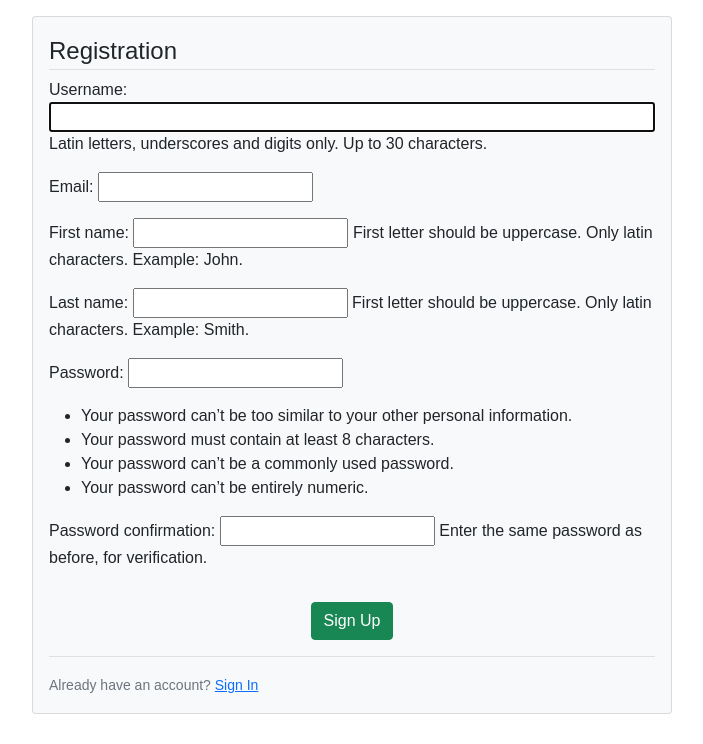
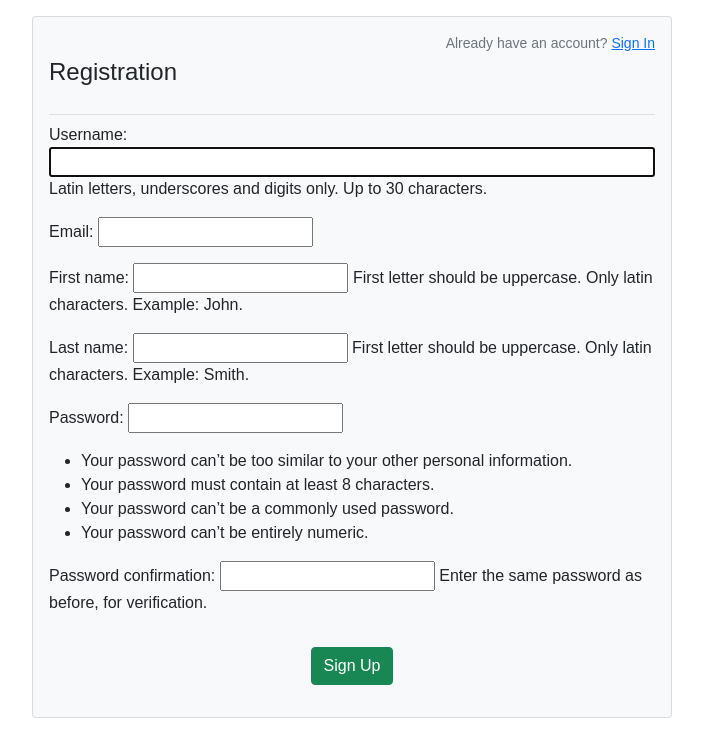
Before and after one commit to artyom-mankevich/4sem-python-labs, a Django app: page /register/ in a window 1280 px wide. Shown: the part 56-800 px from the top of the page, without its empty margins (288-991 px from the left). Run offline with Django 3.2, Linux system fonts and the light colour scheme; some libraries are stand-ins or nearby versions.

Commit message:
Moved sign up suggestion to the top of the page in register.html

```diff
--- a/lab3/store/templates/store/register.html
+++ b/lab3/store/templates/store/register.html
@@ -10,21 +10,21 @@
 <body>
 {% block content %}
     <div class="content-section card card-body bg-light col-md-6 offset-md-3">
+        <div>
+            <small class="text-muted" style="float: right">
+                Already have an account? <a href="{% url 'login' %}">Sign In</a>
+            </small>
+        </div>
         <form method="POST">
             {% csrf_token %}
             <fieldset class="form-group">
-                <legend class="border-bottom">Registration</legend>
+                <legend class="border-bottom" style="padding-bottom: 1em">Registration</legend>
                 {{ form|crispy }}
             </fieldset>
             <div id="signUpButton" class="form-group">
                 <button class="btn btn-success" type="submit">Sign Up</button>
             </div>
         </form>
-        <div class="border-top pt-3">
-            <small class="text-muted">
-                Already have an account? <a href="{% url 'login' %}">Sign In</a>
-            </small>
-        </div>
     </div>
 {% endblock %}
 </body>
```
